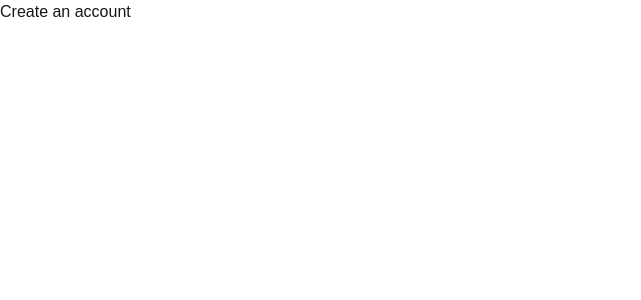
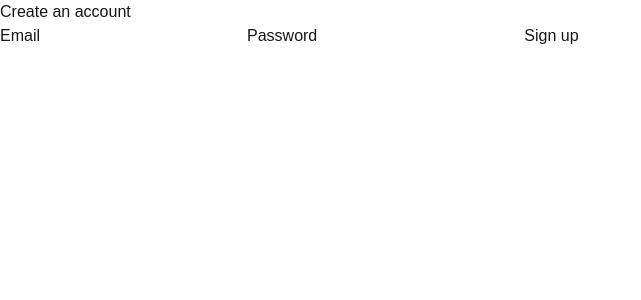
Before and after one commit to Huey-dev/classly, a Next.js app: page /signup in a window 1280 px wide. Shown: the top 300 px of the page, without its empty margins (0-641 px from the left). Built offline with nearby package versions, Linux system fonts and the light colour scheme.

Commit message:
Add SignupFormData interface

```diff
--- a/src/app/(auth)/signup/component/SignupForm.tsx
+++ b/src/app/(auth)/signup/component/SignupForm.tsx
@@ -1,4 +1,3 @@
-// SignupForm.tsx
 "use client";
 
 export default function SignupForm() {
--- a/src/app/(auth)/signup/page.tsx
+++ b/src/app/(auth)/signup/page.tsx
@@ -1,11 +1,14 @@
-"use client"
+"use client";
 
+import SignupForm from "./component/SignupForm";
 
 export default function Page() {
   return (
     <div className="max-w-md mx-auto p-6">
-      <h1 className="text-4xl font-extrabold mt-16 text-center">Create an account</h1>
-      {/* TODO: Insert <SignupForm /> */}
+      <h1 className="text-4xl font-extrabold mt-16 text-center">
+        Create an account
+      </h1>
+      <SignupForm />
     </div>
   );
 }
--- /dev/null
+++ b/type.ts
@@ -0,0 +1,4 @@
+export interface SignupFormData {
+    email: string;
+    password: string;
+}
```
